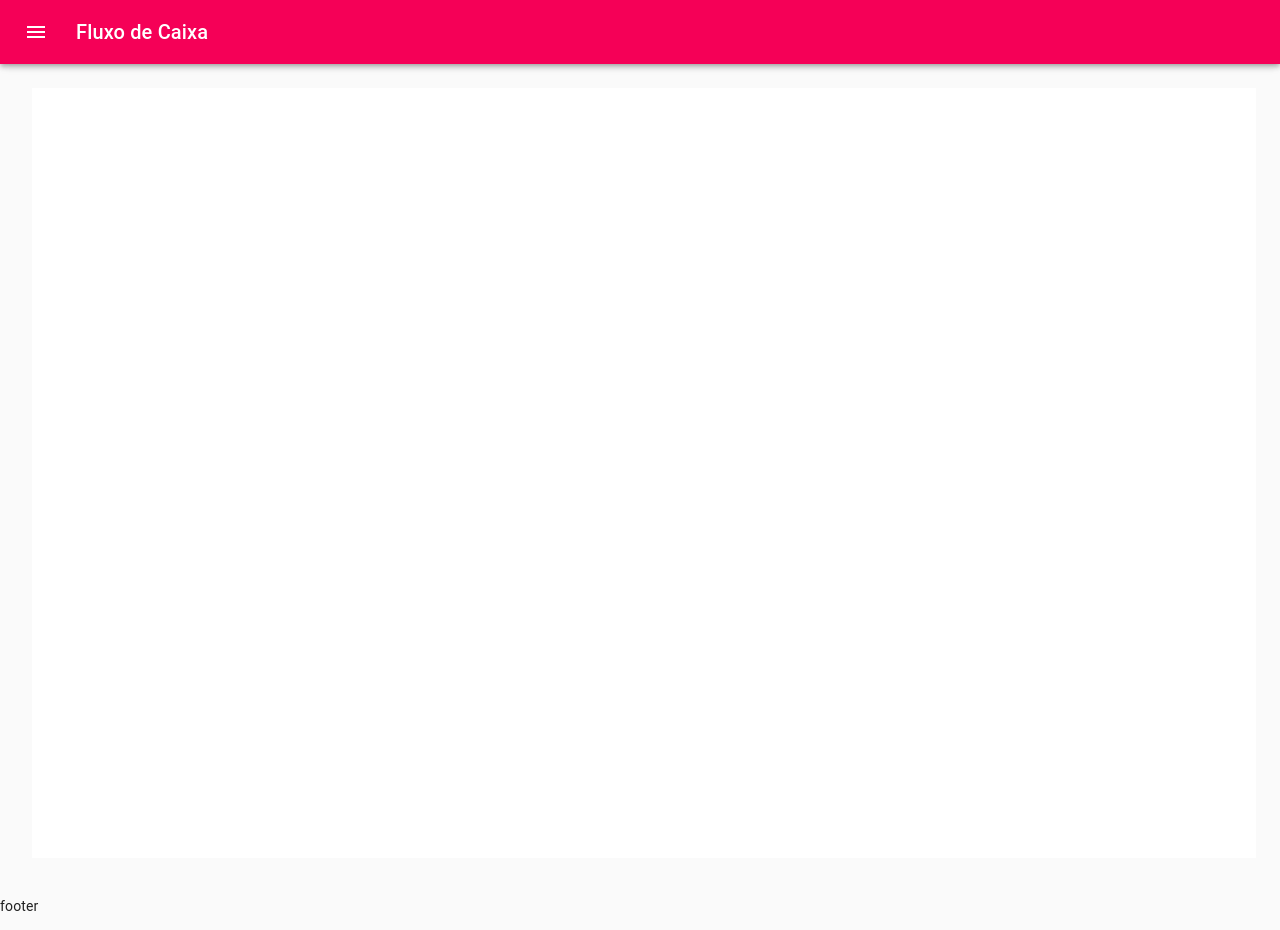
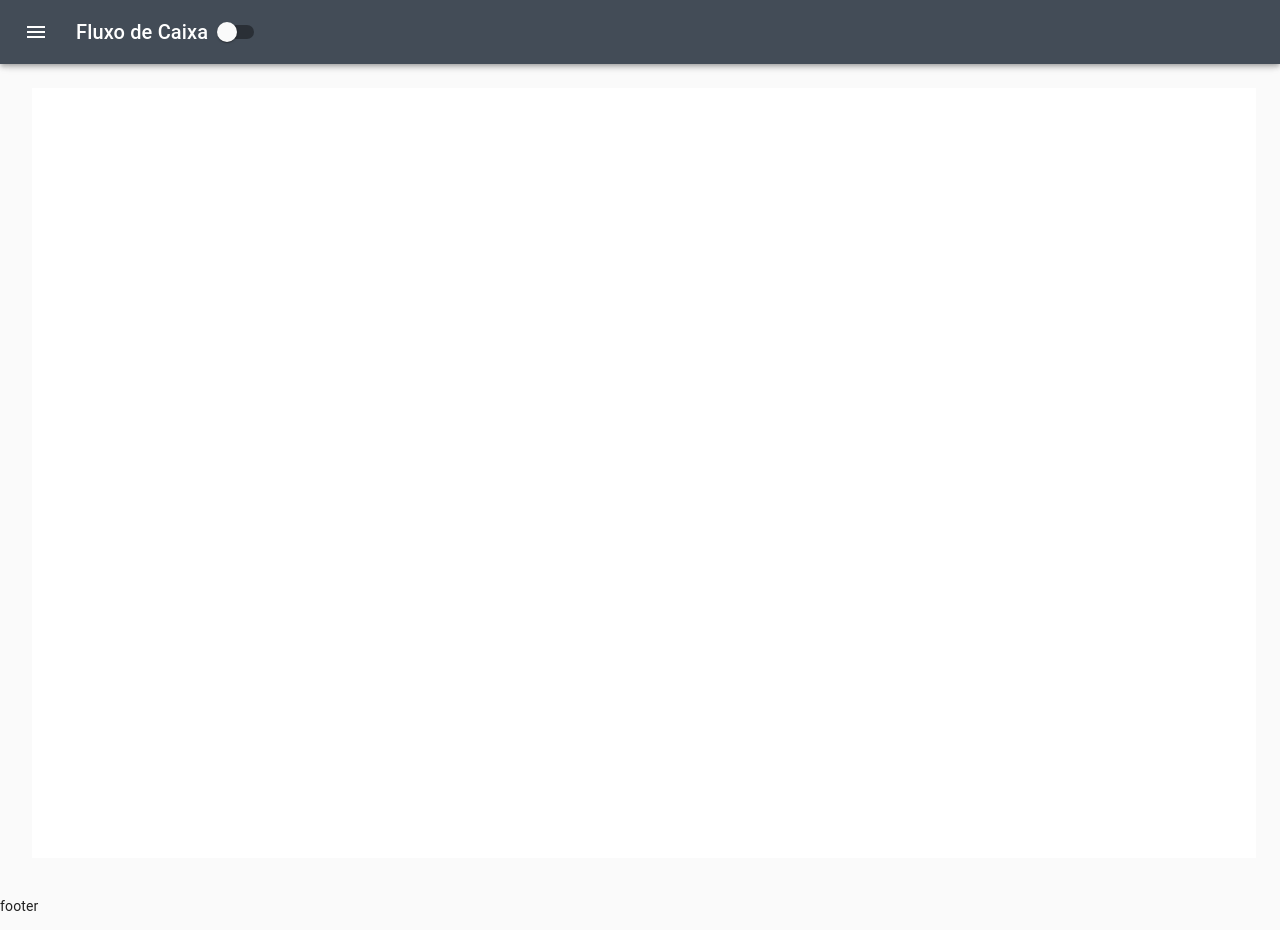
Before and after one commit to brunogomesreis/CerqueiraReisAdvUI, a React (Create React App) app: page / in a window 1280 px wide. Built offline with nearby package versions, Linux system fonts and the light colour scheme; the HTML template or start-up script is replaced by a standard one.

Commit message:
Darkmode switch

```diff
--- a/src/App.tsx
+++ b/src/App.tsx
@@ -1,25 +1,21 @@
-import { createTheme, Theme } from '@material-ui/core/styles';
+import { createTheme, responsiveFontSizes, Theme, ThemeProvider } from '@material-ui/core/styles';
 import {Helmet} from "react-helmet";
-import { BrowserRouter, Routes, Route, Outlet } from "react-router-dom";
+import { BrowserRouter, Routes, Route } from "react-router-dom";
 import './App.css';
 import { routes } from "./config";
 import { APP_TITLE } from "./utils/constants";
 
+
 import RouteItem from "./model/RouteItem.model";
-import { FC, ReactElement } from 'react';
+import { FC, ReactElement, useReducer } from 'react';
+
+import { lightTheme, darkTheme } from "./theme/AppTheme";
 
 //rotes
 import Layout from './pages/Layout';
-import CashFlow from './pages/CashFlow';
-import { Router } from '@material-ui/icons';
 
 
 
-export const lightTheme: Theme = createTheme({
-  palette: {
-      type: "light",
-  },
-});
 
 
 // default component
@@ -29,18 +25,26 @@ const DefaultComponent: FC<{}> = (): ReactElement => (
 
 
 function App() {
+  const [useDefaultTheme, toggle] = useReducer((theme) => !theme, true);
+
+  // define custom theme
+  let theme: Theme = createTheme(useDefaultTheme ? lightTheme : darkTheme);
+  theme = responsiveFontSizes(theme);
+
   return (
     <>
+      <Helmet>
+        <title>{APP_TITLE}</title>
+      </Helmet>
+      <ThemeProvider theme={theme}>
         <BrowserRouter>
           <Routes>
             <Route
               path="/"
               element={
                 <Layout
-                toggleTheme={function (): void {
-                  throw new Error("Function not implemented.");
-                }}
-                useDefaultTheme={false}
+                  toggleTheme={toggle}
+                  useDefaultTheme={useDefaultTheme}
                 />
               }
             >
@@ -50,6 +54,7 @@ function App() {
             <Route path="*" element={DefaultComponent} />
           </Routes>
         </BrowserRouter>
+      </ThemeProvider>
     </>
   );
 }
--- /dev/null
+++ b/src/components/ButtonSwitch/ButtonSwitch.tsx
@@ -0,0 +1,38 @@
+import * as React from "react";
+import { ButtonGroup, Button, makeStyles, createStyles, Theme } from "@material-ui/core";
+import clsx from "clsx";
+import { FC } from "react";
+
+
+
+type ButtonSwitchProps = {
+  label?: string;
+  onLabel?: string;
+  offLabel?: string;
+  onClick: (newValue: boolean) => void;
+  value: boolean;
+};
+
+const ButtonSwitch: FC<ButtonSwitchProps> = ({
+  label,
+  onLabel,
+  offLabel,
+  onClick,
+  value,
+}) => {
+  return (
+    <div>
+      <span>{label}</span>
+      <ButtonGroup>
+        <Button onClick={() => onClick(false)} disableElevation={!value}>
+          {offLabel || "Não"}
+        </Button>
+        <Button onClick={() => onClick(true)} disableElevation={value}>
+          {onLabel || "Sim"}
+        </Button>
+      </ButtonGroup>
+    </div>
+  );
+};
+
+export default ButtonSwitch;
--- a/src/components/Header/header.tsx
+++ b/src/components/Header/header.tsx
@@ -17,8 +17,12 @@ import ListItemIcon from '@material-ui/core/ListItemIcon';
 import ListItemText from '@material-ui/core/ListItemText';
 import InboxIcon from '@material-ui/icons/MoveToInbox';
 import MailIcon from '@material-ui/icons/Mail';
+import { Switch } from '@material-ui/core';
+import {DRAWER_WIDTH} from '../../utils/constants'
+import ButtonSwitch from '../ButtonSwitch/ButtonSwitch';
 
-const drawerWidth = 240;
+const drawerWidth = DRAWER_WIDTH;
+
 
 const useStyles = makeStyles((theme: Theme) =>
   createStyles({
@@ -80,12 +84,13 @@ const useStyles = makeStyles((theme: Theme) =>
 );
 
 interface headerProps {
+  toggleTheme: () => void;
   text: string;
 }
 
 
 //export default function PersistentDrawerLeft({text}: headerProps) {
-  const Header: FC<headerProps> = ({ text, children }) => {
+  const Header: FC<headerProps> = ({ text, toggleTheme, children }) => {
   const classes = useStyles();
   const theme = useTheme();
   const [open, setOpen] = React.useState(false);
@@ -102,7 +107,6 @@ interface headerProps {
     <div className={classes.root}>
       <CssBaseline />
       <AppBar
-        color="secondary"
         position="fixed"
         className={clsx(classes.appBar, {
           [classes.appBarShift]: open,
@@ -121,6 +125,7 @@ interface headerProps {
           <Typography variant="h6" noWrap>
             {text}
           </Typography>
+          <Switch onClick={toggleTheme} color="secondary"/>
         </Toolbar>
       </AppBar>
       <Drawer
--- a/src/pages/Layout.tsx
+++ b/src/pages/Layout.tsx
@@ -53,11 +53,10 @@ interface LayoutProps {
 const Layout: FC<LayoutProps> = ({ toggleTheme, useDefaultTheme }) => {
 // const Layout: FC<LayoutProps> = ({ useDefaultTheme }) => {
   const classes = useStyles();
-  const [open, toggle] = useReducer((open) => !open, true);
   return (
     <div className={classes.root}>
       <CssBaseline />
-      <Header text="Fluxo de Caixa">
+      <Header text="Fluxo de Caixa" toggleTheme={toggleTheme}>
         <main className={clsx(classes.content)}>
           <div className={classes.toolbar}> </div>
           <Outlet />
--- /dev/null
+++ b/src/theme/AppTheme.tsx
@@ -0,0 +1,25 @@
+import { createTheme, Theme } from '@material-ui/core/styles';
+import blue from '@material-ui/core/colors/blue';
+
+// define light theme colors
+export const lightTheme: Theme = createTheme({
+    palette: {
+        type: "light",
+        primary: {
+            main: "#434c57",
+        },
+    },
+});
+
+// define dark theme colors
+export const darkTheme: Theme = createTheme({
+    palette: {
+        type: "dark",
+        primary: {
+            main: "#9bb2ba",
+        },
+        secondary: {
+            main: "#434c57"
+        },
+    },
+});
```
Lines whose indentation alone changed are shown as unchanged.
